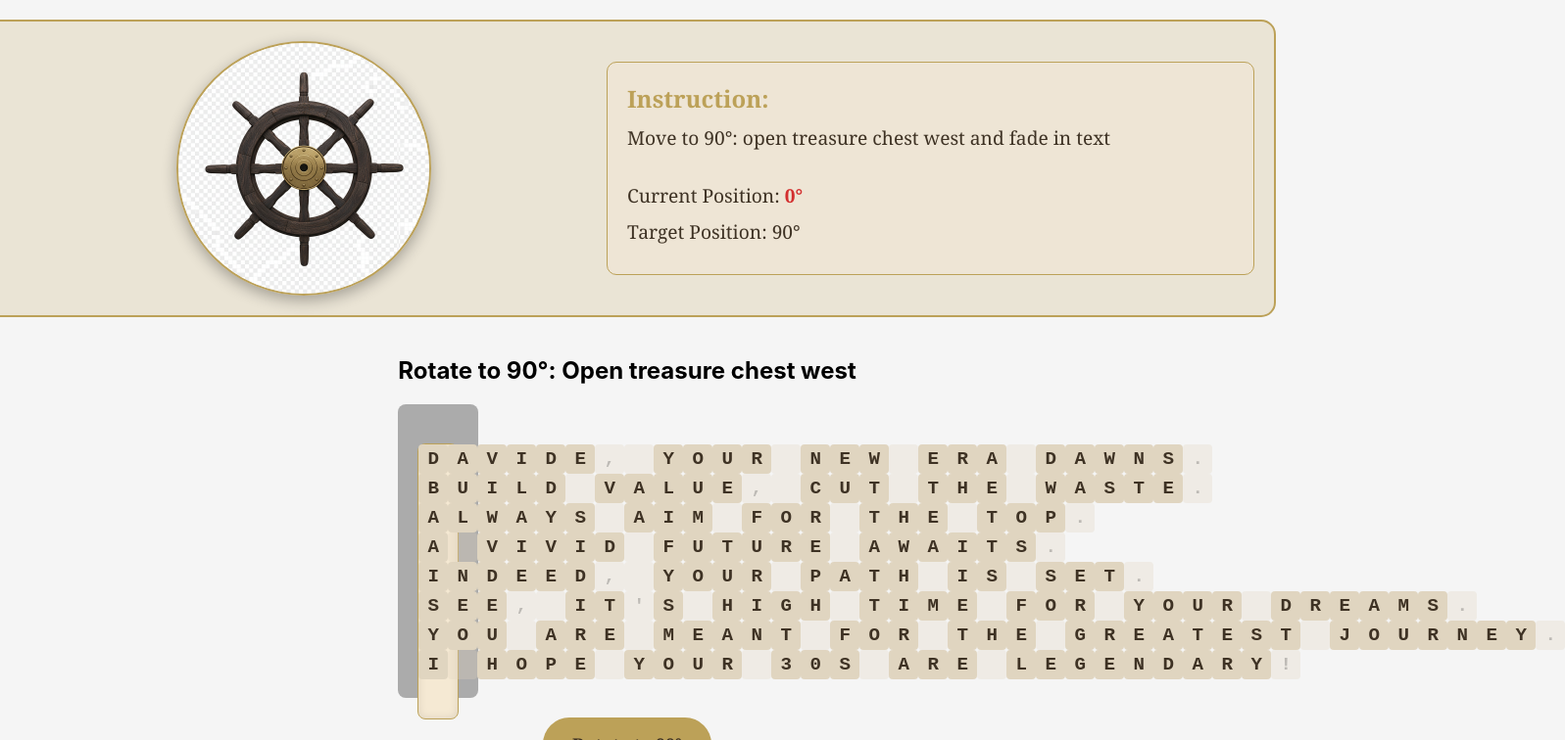
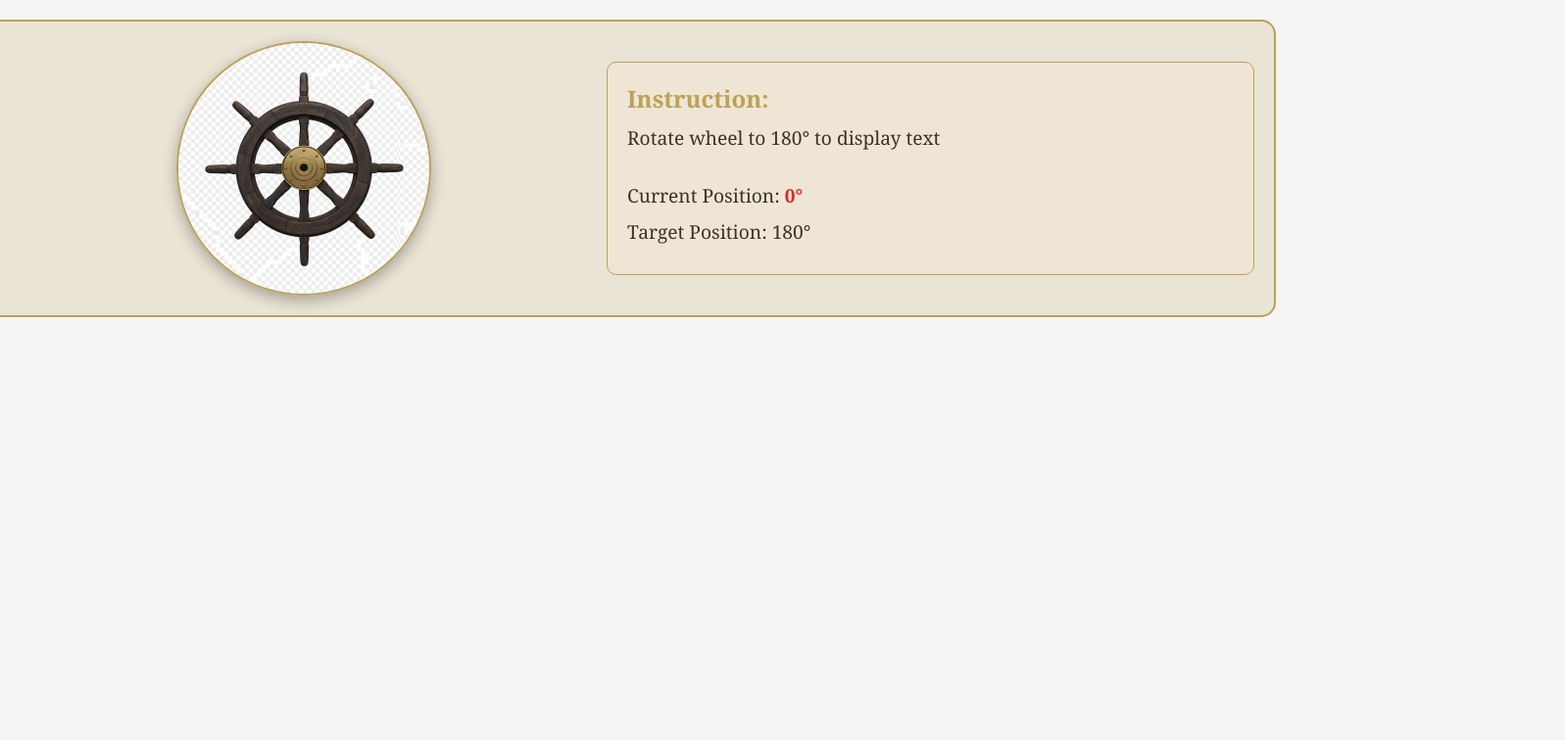
Before and after one commit to stefanoaldegheri/happy-30th-davide, a React app: page /reveal in a window 1280 px wide. Shown: the top 756 px of the page at 98% size, 1597 px wide, since content can reach past the window. Built offline with nearby package versions, Linux system fonts and the light colour scheme.

Commit message:
Fix apply padding transition to only happen when user rotates to 270°, not automatically

```diff
--- a/src/features/reveal/EnhancedReveal.jsx
+++ b/src/features/reveal/EnhancedReveal.jsx
@@ -102,8 +102,8 @@ const EnhancedReveal = () => {
   // Static configuration for padding values
   const paddingConfig = [0, 4, 7, 11, 10, 9, 6, 10];
 
-  // Chess filter column parameter (0-indexed)
-  const chessFilterColumn = 10;
+  // Chess filter column parameter (0-indexed) - now at column 0
+  const chessFilterColumn = 0;
 
   // Hardcoded message from OCR (as requested)
   const originalText = `DAVIDE, YOUR NEW ERA DAWNS.
@@ -122,12 +122,8 @@ I HOPE YOUR 30S ARE LEGENDARY!`;
       setOcrResult(storedResult);
     }
 
-    // Start the animation sequence
-    const timer = setTimeout(() => {
-      setStep(1);
-    }, 100);
-
-    return () => clearTimeout(timer);
+    // Don't start the animation sequence automatically - wait for first wheel rotation
+    // The step will remain at 0 until the user rotates the wheel
   }, []);
 
   // Effect to handle step transitions (manual only)
@@ -139,6 +135,8 @@ I HOPE YOUR 30S ARE LEGENDARY!`;
       // When we reach the chess overlay step, we might want to do some initialization
       // but we don't want to automatically animate the chess board
     }
+
+    // Remove the automatic transition from step 1 to step 2 since this is now handled by wheel rotation
   }, [step]);
 
   // Animate transition from original text to cleaned text
@@ -220,55 +218,71 @@ I HOPE YOUR 30S ARE LEGENDARY!`;
     }
   };
 
-  // Convert text to original grid format (preserving all characters and positions)
+  // Convert text to original grid format (8 rows x 38 columns, with all row letters starting at column 0)
   const textToOriginalGrid = (text) => {
     // Split text into lines
     const lines = text.split('\n');
 
-    // Create grid with actual line content
+    // Create grid with 8 rows and 38 columns, all letters starting at column 0
     const grid = [];
-    for (let row = 0; row < lines.length; row++) {
-      const line = lines[row];
+    for (let row = 0; row < 8; row++) {
+      const line = row < lines.length ? lines[row] : '';
       const gridRow = [];
+
+      // Add all characters from the line
       for (let col = 0; col < line.length; col++) {
         gridRow.push(line[col]);
       }
+
+      // Fill the rest of the row with spaces to make it 38 columns wide
+      for (let col = line.length; col < 38; col++) {
+        gridRow.push(' ');
+      }
+
       grid.push(gridRow);
     }
 
     return grid;
   };
 
-  // Convert text to cleaned grid format (removing spaces and punctuation)
+  // Convert text to cleaned grid format (removing spaces and punctuation, 8 rows x 38 columns)
   const textToCleanedGrid = (text) => {
     // Split text into lines
     const lines = text.split('\n');
 
-    // Create grid with cleaned content
+    // Create grid with 8 rows and 38 columns, cleaned content starting at column 0
     const grid = [];
-    for (let row = 0; row < lines.length; row++) {
-      const line = lines[row];
+    for (let row = 0; row < 8; row++) {
+      const line = row < lines.length ? lines[row] : '';
       // Remove spaces and punctuation, keep only A-Z and 0-9
       const cleanLine = line.replace(/[^A-Z0-9]/g, '');
       const gridRow = [];
+
+      // Add cleaned characters starting at column 0
       for (let col = 0; col < cleanLine.length; col++) {
         gridRow.push(cleanLine[col]);
       }
+
+      // Fill the rest of the row with spaces to make it 38 columns wide
+      for (let col = cleanLine.length; col < 38; col++) {
+        gridRow.push(' ');
+      }
+
       grid.push(gridRow);
     }
 
     return grid;
   };
 
-  // Convert text to padded grid format (applying padding to cleaned text)
+  // Convert text to padded grid format (applying padding to cleaned text, 8 rows x 38 columns)
   const textToPaddedGrid = (text) => {
     // Split text into lines
     const lines = text.split('\n');
 
-    // Create grid with cleaned and padded content
+    // Create grid with 8 rows and 38 columns, cleaned and padded content
     const grid = [];
-    for (let row = 0; row < Math.min(lines.length, 8); row++) {
-      const line = lines[row];
+    for (let row = 0; row < 8; row++) {
+      const line = row < lines.length ? lines[row] : '';
       // Remove spaces and punctuation, keep only A-Z and 0-9
       const cleanLine = line.replace(/[^A-Z0-9]/g, '');
 
@@ -277,9 +291,16 @@ I HOPE YOUR 30S ARE LEGENDARY!`;
       const paddedLine = ' '.repeat(padding) + cleanLine;
 
       const gridRow = [];
+      // Add padded characters
       for (let col = 0; col < paddedLine.length; col++) {
         gridRow.push(paddedLine[col]);
       }
+
+      // Fill the rest of the row with spaces to make it 38 columns wide
+      for (let col = paddedLine.length; col < 38; col++) {
+        gridRow.push(' ');
+      }
+
       grid.push(gridRow);
     }
 
@@ -367,7 +388,7 @@ I HOPE YOUR 30S ARE LEGENDARY!`;
       const position = chessPosition[notation];
       if (position && !position.empty && position.piece) {
         const { row, col } = chessNotationToCoords(notation);
-        // Adjust column based on chessFilterColumn parameter
+        // Adjust column based on chessFilterColumn parameter (now at column 0)
         const adjustedCol = col + chessFilterColumn;
         if (row < grid.length && adjustedCol < grid[row].length) {
           message += grid[row][adjustedCol];
@@ -406,9 +427,8 @@ I HOPE YOUR 30S ARE LEGENDARY!`;
         const { row: pieceRow, col: pieceCol } = chessNotationToCoords(notation);
 
         // Calculate the actual column position of the piece on the grid
-        // The chessboard is offset by chessFilterColumn
-        // Adjust by -1 to correct for column offset issue
-        const actualPieceCol = pieceCol + chessFilterColumn - 1;
+        // The chessboard is now at column 0
+        const actualPieceCol = pieceCol + chessFilterColumn;
 
         // Check if the text character position matches the piece position
         if (textRow === pieceRow && textCol === actualPieceCol) {
@@ -492,60 +512,58 @@ I HOPE YOUR 30S ARE LEGENDARY!`;
     // If rotation is close to 0° (within 5°), show poneglyph
     if (Math.abs(rotation) < 5 || Math.abs(rotation - 360) < 5) {
       setCurrentPoneglyph('/images/poneglyph_256.png');
-    } else if (currentPoneglyph) {
-      // Clear poneglyph if we're off target
-      setCurrentPoneglyph(null);
     }
+    // Once poneglyph is shown, it stays visible
   };
 
   // Handle wheel rotation changes
   const handleWheelRotation = (angle) => {
     switch (step) {
       case 0:
-        // Step 0: Move to 180° - Initial text display
+        // Step 0 → target 180° = show text
+        if (angle === 180) {
           setStep(1);
-        break;
-      case 1:
-        // Step 1: Move to 90° - open treasure chest west and fade in text
           setTreasureOpened(true);
           setTimeout(() => {
             setTreasureOpened(false);
+          }, 5000);
+        }
+        break;
+      case 1:
+        // Step 1 → target 90° = remove punctuation
+        if (angle === 90) {
           setStep(2);
-        }, 5000);
-        break;
-      case 2:
-        // Step 2: Move to 270° - open treasure chest east and remove punctuation
           setTreasureOpened(true);
           setTimeout(() => {
             setTreasureOpened(false);
-          if (step === 2) {
             animateToCleanedText();
-            setTimeout(() => setStep(3), 2000);
+            // Stay in step 2 and wait for the next rotation to 270°
+          }, 5000);
         }
-        }, 5000);
         break;
-      case 3:
-        // Step 3: Move to 180° - open treasure chest south and apply padding
+      case 2:
+        // Step 2 → target 270° = apply padding
+        if (angle === 270) {
+          setStep(3);
           setTreasureOpened(true);
           setTimeout(() => {
             setTreasureOpened(false);
-          if (step === 3) {
             animateToPaddedText();
-            setTimeout(() => setStep(4), 2000);
+            // Stay in step 3 and wait for the next rotation to 180°
+          }, 5000);
         }
-        }, 5000);
         break;
-      case 4:
-        // Step 4: Move to 0° - open treasure chest north and show chessboard
+      case 3:
+        // Step 3 → target 180° = show chessboard at column 0
+        if (angle === 180) {
+          setStep(4);
           setTreasureOpened(true);
           setTimeout(() => {
             setTreasureOpened(false);
-          if (step === 4) {
+            if (chessBoardRef.current) {
               // Animate chess board dissolve effect
-            if (chessBoardRef.current) {
               const squares = chessBoardRef.current.querySelectorAll('.chess-square');
               squares.forEach((square, index) => {
-                // Only animate squares in the filter area (columns 6-13, rows 0-7)
                 const rowIndex = Math.floor(index / 8);
                 const colIndex = index % 8;
 
@@ -562,34 +580,35 @@ I HOPE YOUR 30S ARE LEGENDARY!`;
                 }
               });
             }
+            // Stay in step 4 and wait for the next rotation to 340°
+          }, 5000);
+        }
+        break;
+      case 4:
+        // Step 4 → target 340° = slide chessboard
+        // Slide chessboard as wheel rotates
+        handlePoneglyphInstruction(angle);  // This function adjusts chessboard position based on rotation
+        // When target reached (340°), move to next step
+        if (Math.abs(angle - 340) < 5) {  // Within 5° of target
           setStep(5);
+          setTreasureOpened(true);
+          setTimeout(() => {
+            setTreasureOpened(false);
+          }, 5000);
         }
-        }, 5000);
         break;
       case 5:
-        // Step 5: Align poneglyph - chessboard moves as wheel rotates
-        // When target reached (0°), show poneglyph
-        if (angle === 0 || Math.abs(angle - 360) < 5) {
-          setTreasureOpened(true);
-          setCurrentPoneglyph('/images/poneglyph_256.png');
-          setTimeout(() => {
-            setTreasureOpened(false);
-            setStep(6);
-          }, 5000);
-        } else {
-          // If releasing at different position, snap back to initial position
-          setChessBoardPosition({ left: 10, top: 60 }); // Reset to initial position
-          // Don't change step, just reset the chessboard position
+        // Step 5 → target 0° = control opacity to reveal message
+        // When rotation reaches 0°, reveal the final message
+        if (Math.abs(angle) < 5 || Math.abs(angle - 360) < 5) {
+          const grid = textToPaddedGrid(ocrResult || originalText);
+          const secret = getSecretMessage(grid);
+          setRevealedMessage(secret.toLowerCase());
+          setStep(6); // Move to final step
         }
         break;
       case 6:
-        // Step 6: Apply opacity filter gradually from current position (opacity 100) to 360° (full transparent)
-        // When rotation reaches 360°, reveal the final message
-        if (angle === 360) {
-          const grid = textToPaddedGrid(ocrResult || originalText);
-          const secret = getSecretMessage(grid);
-          setRevealedMessage(secret.toLowerCase());
-        }
+        // Final step - message revealed
         break;
       default:
         break;
@@ -609,7 +628,7 @@ I HOPE YOUR 30S ARE LEGENDARY!`;
     const paddedGrid = textToPaddedGrid(ocrResult || originalText);
 
     return (
-      <div className="text-grid" ref={gridRef} style={{ position: 'relative', height: '240px', width: 'fit-content' }}>
+      <div className="text-grid" ref={gridRef} style={{ position: 'relative', height: '240px', width: '1140px' }}> {/* 38 columns * 30px = 1140px */}
         {originalGrid.map((row, rowIndex) => {
           // Determine which grid to use based on current step
           let displayRow = row;
@@ -680,12 +699,12 @@ I HOPE YOUR 30S ARE LEGENDARY!`;
     const grid = textToCleanedGrid(ocrResult || originalText);
     const paddingMapping = getPaddingMapping(ocrResult || originalText);
 
-    // Calculate grid dimensions
-    const maxCols = Math.max(...grid.map(row => row.length), 1);
-    const gridHeight = Math.max(grid.length, 1) * 30;
+    // Calculate grid dimensions (8 rows, 38 columns)
+    const maxCols = 38;
+    const gridHeight = 8 * 30;
 
     return (
-      <div className="text-grid" ref={gridRef} style={{ position: 'relative', height: `${gridHeight}px`, textAlign: 'left', margin: '0 auto 0 0' }}>
+      <div className="text-grid" ref={gridRef} style={{ position: 'relative', height: `${gridHeight}px`, width: '1140px', textAlign: 'left', margin: '0 auto 0 0' }}>
         {grid.map((row, rowIndex) => (
           <div key={rowIndex} className="grid-row" style={{ position: 'absolute', top: `${rowIndex * 30}px`, left: 0 }}>
             {row.map((char, colIndex) => {
@@ -732,7 +751,7 @@ I HOPE YOUR 30S ARE LEGENDARY!`;
     const grid = textToPaddedGrid(ocrResult || originalText);
 
     return (
-      <div className="text-grid" ref={gridRef} style={{ position: 'relative', height: '240px', width: 'fit-content' }}>
+      <div className="text-grid" ref={gridRef} style={{ position: 'relative', height: '240px', width: '1140px' }}>
         {grid.map((row, rowIndex) => (
           <div key={rowIndex} className="grid-row" style={{ position: 'absolute', top: `${rowIndex * 30}px`, left: 0 }}>
             {row.map((char, colIndex) => {
@@ -765,8 +784,8 @@ I HOPE YOUR 30S ARE LEGENDARY!`;
 
   // Render the chess overlay
   const renderChessOverlay = () => {
-    // Start from column defined by chessFilterColumn parameter
-    const startColumn = chessFilterColumn;
+    // Show chessboard at column 0 as requested
+    const startColumn = 0;
 
     return (
       <div style={{
@@ -831,21 +850,21 @@ I HOPE YOUR 30S ARE LEGENDARY!`;
 
   // Render the step content with updated chess board position
   const renderStepContent = () => {
-    if (step < 1) return null;
+    if (step < 1) return null; // Don't render anything until the first rotation occurs (step 1+)
 
     return (
       <div className="step-all-transitions">
         {/* Show step title based on current step */}
-        {step === 1 && <h2>Rotate to 90°: Open treasure chest west</h2>}
-        {step === 2 && <h2>Rotate to 270°: Open treasure chest east and remove punctuation</h2>}
-        {step === 3 && <h2>Rotate to 180°: Open treasure chest south and apply padding</h2>}
-        {step === 4 && <h2>Rotate to 0°: Open treasure chest north and show chessboard</h2>}
-        {step === 5 && <h2>Align poneglyph: slide chessboard to target position</h2>}
-        {step === 6 && <h2>Apply opacity filter: from current position to 360°</h2>}
+        {step === 1 && <h2>Step 1: Rotate to 180° to show text</h2>}
+        {step === 2 && <h2>Step 2: Rotate to 90° to remove punctuation</h2>}
+        {step === 3 && <h2>Step 3: Rotate to 270° to apply padding</h2>}
+        {step === 4 && <h2>Step 4: Rotate to 180° to show chessboard at column 0</h2>}
+        {step === 5 && <h2>Step 5: Rotate to 340° to slide chessboard</h2>}
+        {step === 6 && <h2>Step 6: Control opacity to reveal message</h2>}
 
         <div style={{
           position: 'relative',
-          width: 'fit-content',
+          width: '1140px', /* 38 columns * 30px = 1140px */
           margin: '20px 0',
           background: 'rgba(0, 0, 0, 0.3)',
           borderRadius: '8px',
@@ -855,7 +874,7 @@ I HOPE YOUR 30S ARE LEGENDARY!`;
           {/* Render the text grid - always visible and reusing same elements */}
           <div style={{
             position: 'relative',
-            width: 'fit-content',
+            width: '1140px', /* 38 columns * 30px = 1140px */
             height: '240px'
           }}>
             {renderTextGrid()}
@@ -913,31 +932,38 @@ I HOPE YOUR 30S ARE LEGENDARY!`;
         <div className="navigation-buttons">
           {step === 1 && (
             <button className="continue-button" onClick={() => {
-              setTimeout(() => setStep(2), 5000); // Simulate the rotation process
+              setStep(2);
+              setTreasureOpened(true);
+              setTimeout(() => {
+                setTreasureOpened(false);
+                animateToCleanedText();
+                setTimeout(() => setStep(3), 2000);
+              }, 5000);
             }}>
               Rotate to 90°
             </button>
           )}
           {step === 2 && (
             <button className="continue-button" onClick={() => {
-              animateToCleanedText();
-              setTimeout(() => setStep(3), 2000);
+              setStep(3);
+              setTreasureOpened(true);
+              setTimeout(() => {
+                setTreasureOpened(false);
+                animateToPaddedText();
+                setTimeout(() => setStep(4), 2000);
+              }, 5000);
             }}>
               Rotate to 270°
             </button>
           )}
           {step === 3 && (
             <button className="continue-button" onClick={() => {
-              animateToPaddedText();
-              setTimeout(() => setStep(4), 2000);
-            }}>
-              Rotate to 180°
-            </button>
-          )}
-          {step === 4 && (
-            <button className="continue-button" onClick={() => {
+              setStep(4);
+              setTreasureOpened(true);
+              setTimeout(() => {
+                setTreasureOpened(false);
+                if (chessBoardRef.current) {
                   // Animate chess board dissolve effect
-              if (chessBoardRef.current) {
                   const squares = chessBoardRef.current.querySelectorAll('.chess-square');
                   squares.forEach((square, index) => {
                     // Only animate squares in the filter area (columns 6-13, rows 0-7)
@@ -958,8 +984,9 @@ I HOPE YOUR 30S ARE LEGENDARY!`;
                   });
                 }
                 setStep(5);
+              }, 5000);
             }}>
-              Rotate to 0°
+              Rotate to 180°
             </button>
           )}
           {(step >= 5) && (
@@ -1017,38 +1044,19 @@ I HOPE YOUR 30S ARE LEGENDARY!`;
       <ShipWheel
         onRotationChange={handleWheelRotation}
         targetAngle={
-          step === 0 ? 180 :    // Initial state: rotate to 180° to display text
-          step === 1 ? 90 :     // After text shown: rotate to 90°
-          step === 2 ? 270 :    // After punctuation removed: rotate to 270°
-          step === 3 ? 180 :    // After padding applied: rotate to 180°
-          step === 4 ? 0 :      // After chessboard shown: rotate to 0°
-          step === 5 ? 0 :      // For poneglyph alignment: return to 0°
-          360                   // For opacity transition: to 360°
+          step === 0 ? 180 :    // Step 0 → target 180° = show text
+          step === 1 ? 90 :     // Step 1 → target 90° = remove punctuation
+          step === 2 ? 270 :    // Step 2 → target 270° = apply padding
+          step === 3 ? 180 :    // Step 3 → target 180° = show chessboard at column 0
+          step === 4 ? 340 :    // Step 4 → target 340 = slide chessboard
+          0                     // For step 5, 6, and beyond: target 0°
         }
         step={step}
         onPoneglyphAlignment={handlePoneglyphAlignment}
       />
-      {treasureOpened && (
+      {(treasureOpened || currentPoneglyph) && (
         <div className="treasure-chest-overlay">
-          <img
-            src="/images/treasure_box_256.png"
-            alt="Treasure Chest"
-            className="treasure-chest-image"
-            style={{
-              position: 'absolute',
-              width: '100px',
-              height: '100px',
-              zIndex: 100,
-              // Position the treasure chest based on the current step
-              left: step === 1 ? '0px' : step === 2 ? 'auto' : step === 3 ? '50%' : step === 4 ? '50%' : '50%',
-              right: step === 2 ? '0px' : 'auto',
-              top: step === 4 ? '0px' : step === 3 ? 'auto' : '50%',
-              bottom: step === 3 ? '0px' : 'auto',
-              transform: step === 1 ? 'translateY(-50%)' : step === 2 ? 'translateY(-50%)' : step === 3 ? 'translateX(-50%)' : step === 4 ? 'translateX(-50%)' : 'translate(-50%, -50%)',
-              animation: 'fadeInOut 5s forwards'
-            }}
-          />
-          {(step === 5 && currentPoneglyph) && ( // Show poneglyph only during step 5 after treasure chest opens
+          {currentPoneglyph && step >= 5 ? ( // Show poneglyph from step 5 and beyond
             <img
               src={currentPoneglyph}
               alt="Poneglyph"
@@ -1064,7 +1072,26 @@ I HOPE YOUR 30S ARE LEGENDARY!`;
                 animation: 'fadeInOut 5s forwards'
               }}
             />
-          )}
+          ) : treasureOpened ? ( // Otherwise, show treasure chest if opened
+            <img
+              src="/images/treasure_box_256.png"
+              alt="Treasure Chest"
+              className="treasure-chest-image"
+              style={{
+                position: 'absolute',
+                width: '100px',
+                height: '100px',
+                zIndex: 100,
+                // Position the treasure chest based on the current step
+                left: step === 0 ? 'auto' : step === 1 ? '0px' : step === 2 ? '0px' : step === 3 ? 'auto' : step === 4 ? '50%' : step === 5 ? '50%' : '50%',
+                right: step === 2 ? 'auto' : step === 3 ? '0px' : step === 4 ? 'auto' : step === 5 ? 'auto' : 'auto',
+                top: step === 4 ? 'auto' : step === 3 ? 'auto' : step === 0 ? '50%' : step === 1 ? '50%' : step === 2 ? '50%' : step === 5 ? '50%' : '50%',
+                bottom: step === 3 ? '0px' : step === 4 ? 'auto' : step === 5 ? 'auto' : 'auto',
+                transform: step === 0 ? 'translate(-50%, -50%)' : step === 1 ? 'translateY(-50%)' : step === 2 ? 'translateX(-50%)' : step === 3 ? 'translateY(-50%)' : step === 4 ? 'translateX(-50%)' : step === 5 ? 'translate(-50%, -50%)' : 'translate(-50%, -50%)',
+                animation: 'fadeInOut 5s forwards'
+              }}
+            />
+          ) : null}
         </div>
       )}
       {renderStepContent()}
```
Lines whose indentation alone changed are shown as unchanged.
